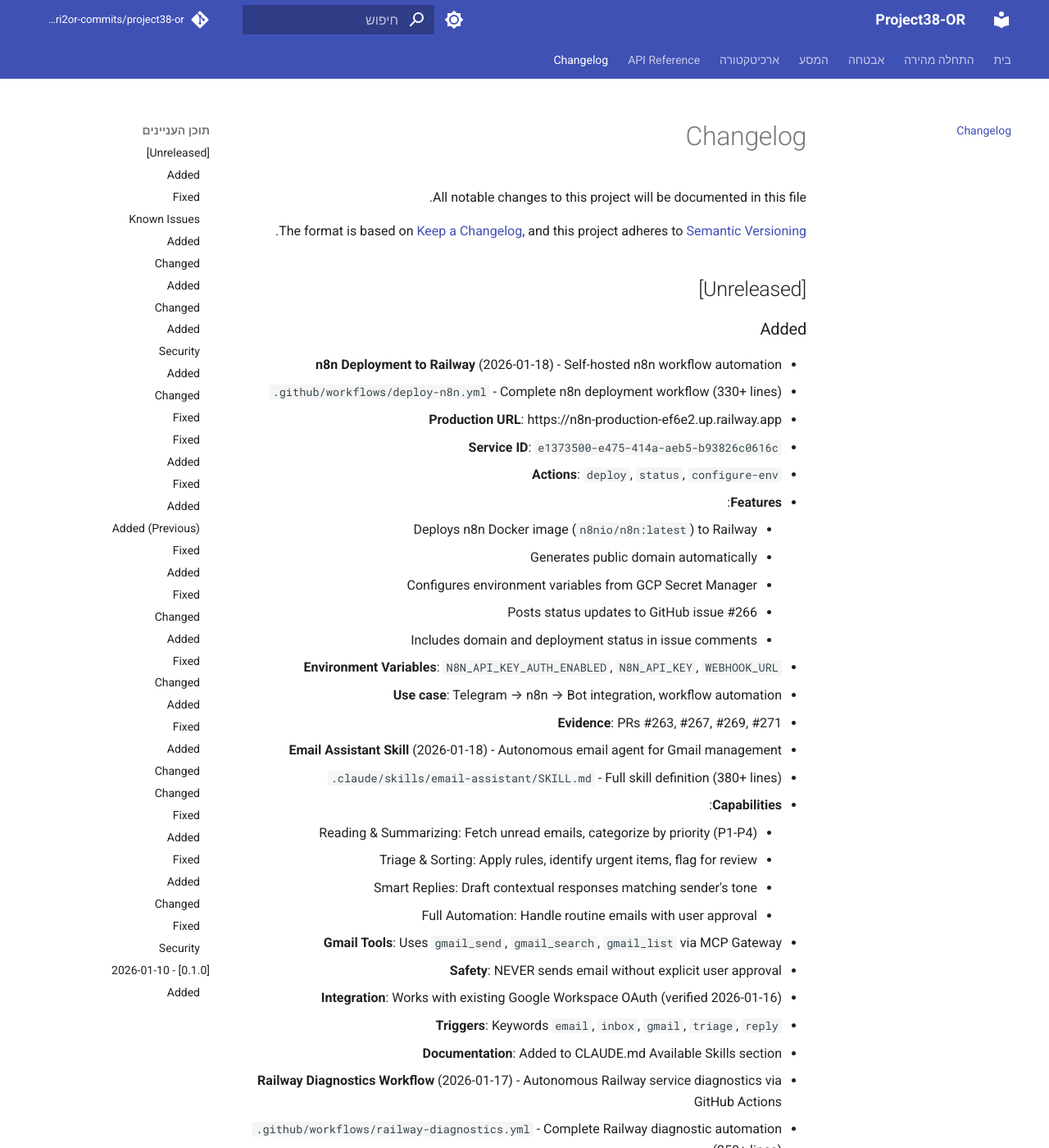
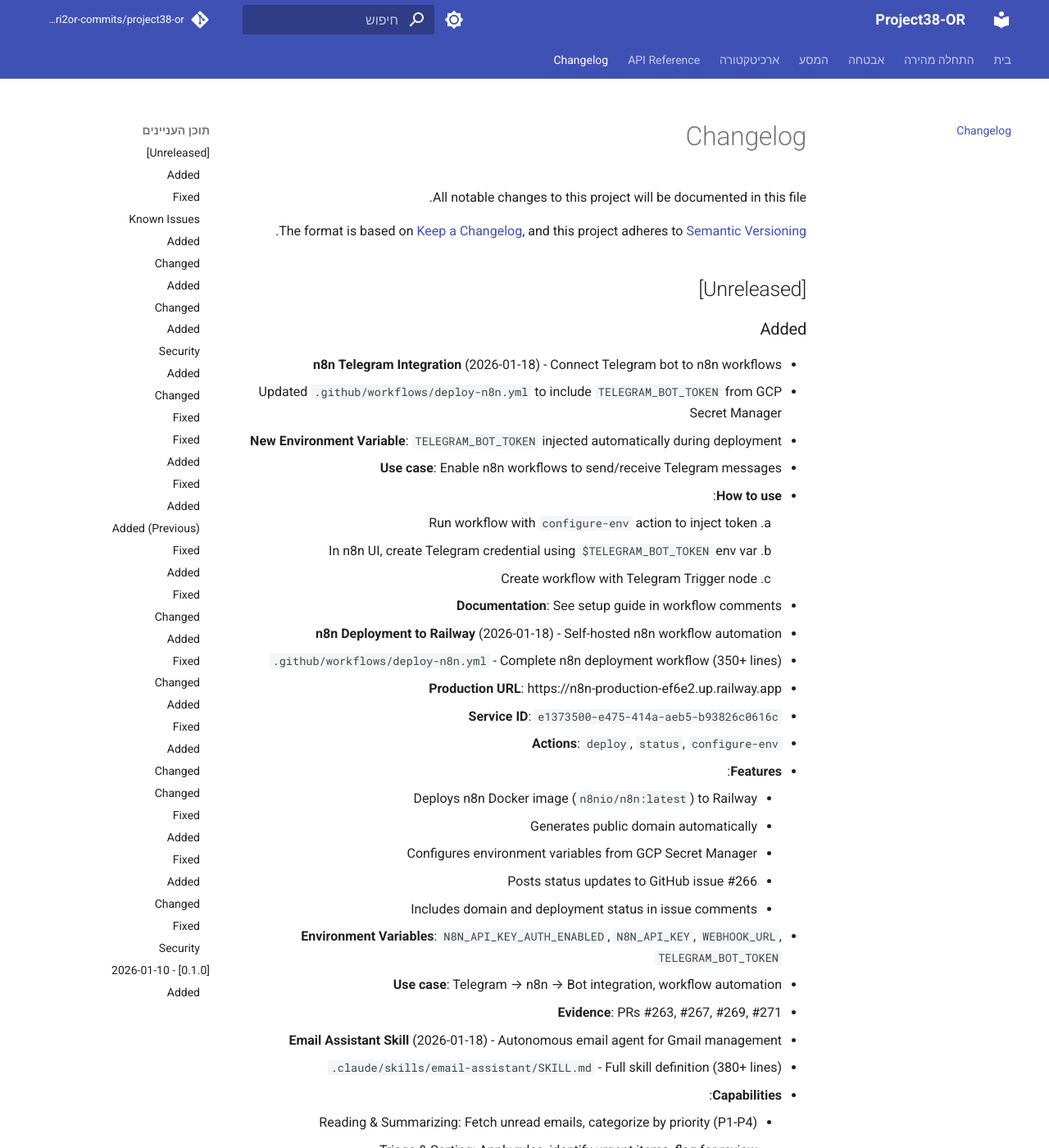
Before and after one commit to edri2or-commits/project38-or, an MkDocs documentation site: the page built from docs/changelog.md, in a window 1280 px wide and 1400 px high. Shown: the whole window at 82% size. Built offline with MkDocs 1.6.1 and Material for MkDocs 9.7.7, drawn with Linux system fonts in a browser that asks for light colours; comment, search, counter and statistics services are not loaded.

Commit message:
feat(n8n): Add Telegram bot token integration (#274)
- Add TELEGRAM_BOT_TOKEN to deploy-n8n.yml workflow
- Inject token from GCP Secret Manager into n8n environment
- Update changelog with Telegram integration documentation
- Enable n8n workflows to send/receive Telegram messages

Use `configure-env` action to inject the token into existing deployment

Co-authored-by: Claude <noreply@anthropic.com>

```diff
--- a/docs/changelog.md
+++ b/docs/changelog.md
@@ -8,8 +8,17 @@ and this project adheres to [Semantic Versioning](https://semver.org/spec/v2.0.0
 ## [Unreleased]
 
 ### Added
+- **n8n Telegram Integration** (2026-01-18) - Connect Telegram bot to n8n workflows
+  - Updated `.github/workflows/deploy-n8n.yml` to include `TELEGRAM_BOT_TOKEN` from GCP Secret Manager
+  - **New Environment Variable**: `TELEGRAM_BOT_TOKEN` injected automatically during deployment
+  - **Use case**: Enable n8n workflows to send/receive Telegram messages
+  - **How to use**:
+    1. Run workflow with `configure-env` action to inject token
+    2. In n8n UI, create Telegram credential using `$TELEGRAM_BOT_TOKEN` env var
+    3. Create workflow with Telegram Trigger node
+  - **Documentation**: See setup guide in workflow comments
 - **n8n Deployment to Railway** (2026-01-18) - Self-hosted n8n workflow automation
-  - `.github/workflows/deploy-n8n.yml` - Complete n8n deployment workflow (330+ lines)
+  - `.github/workflows/deploy-n8n.yml` - Complete n8n deployment workflow (350+ lines)
   - **Production URL**: https://n8n-production-ef6e2.up.railway.app
   - **Service ID**: `e1373500-e475-414a-aeb5-b93826c0616c`
   - **Actions**: `deploy`, `status`, `configure-env`
@@ -19,7 +28,7 @@ and this project adheres to [Semantic Versioning](https://semver.org/spec/v2.0.0
     - Configures environment variables from GCP Secret Manager
     - Posts status updates to GitHub issue #266
     - Includes domain and deployment status in issue comments
-  - **Environment Variables**: `N8N_API_KEY_AUTH_ENABLED`, `N8N_API_KEY`, `WEBHOOK_URL`
+  - **Environment Variables**: `N8N_API_KEY_AUTH_ENABLED`, `N8N_API_KEY`, `WEBHOOK_URL`, `TELEGRAM_BOT_TOKEN`
   - **Use case**: Telegram → n8n → Bot integration, workflow automation
   - **Evidence**: PRs #263, #267, #269, #271
 - **Email Assistant Skill** (2026-01-18) - Autonomous email agent for Gmail management
```
Also changed, not shown: 1 other file.
